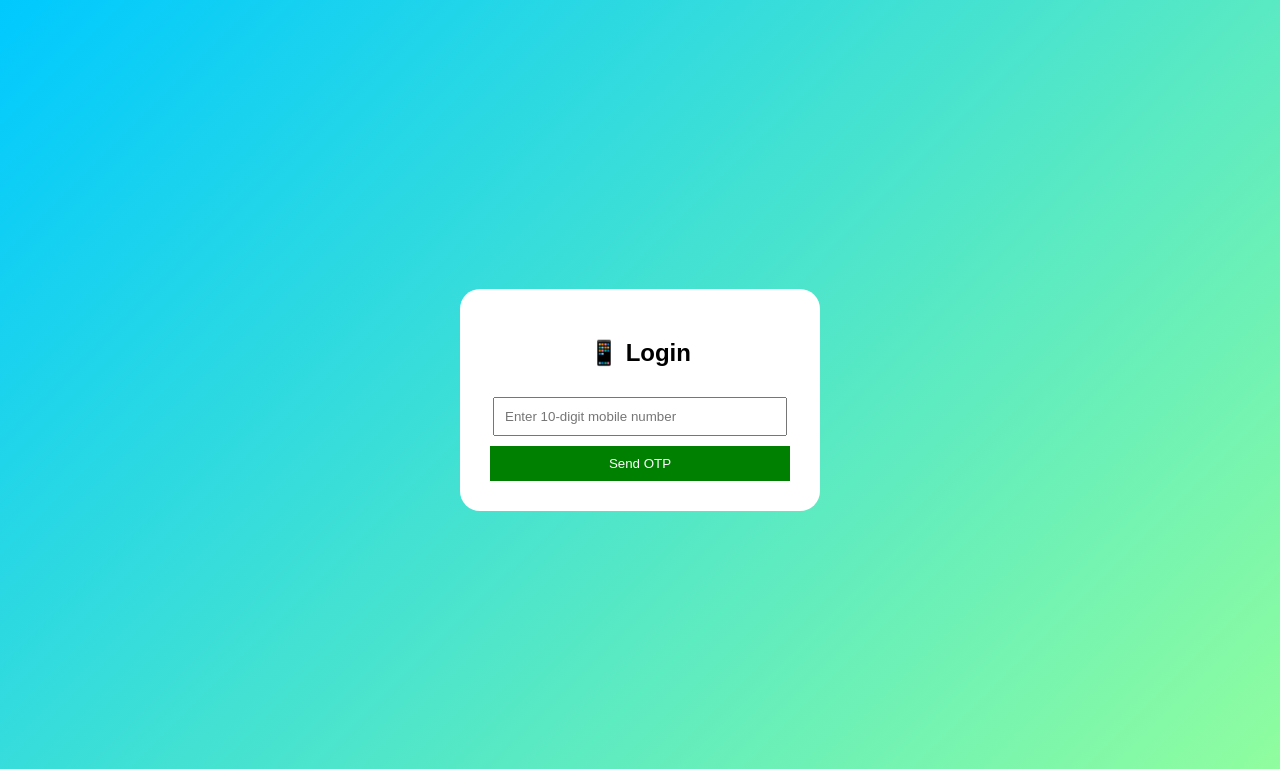
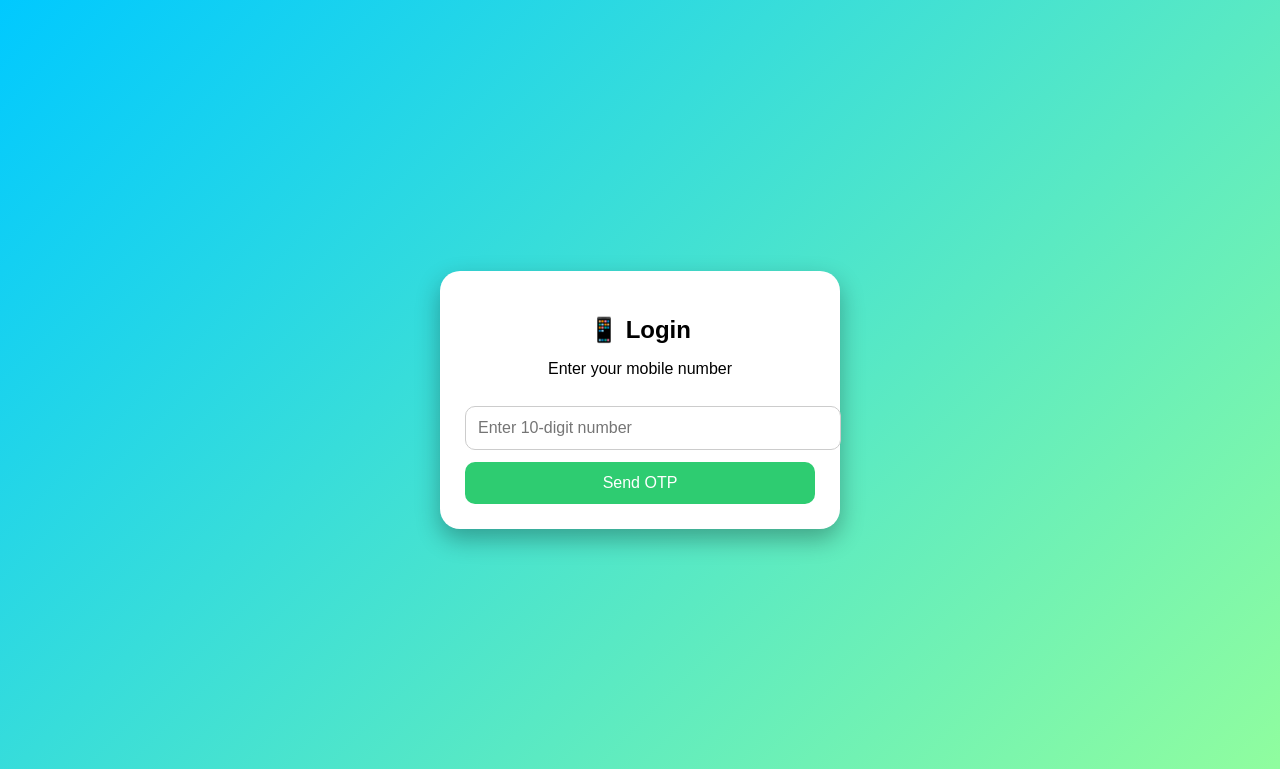
Before and after one commit to Dharun7715/Veg-Store2, a Python web app: template templates/login.html in a window 1280 px wide. Shown: the top 769 px of the page. Run offline with Jinja, Linux system fonts and the light colour scheme; the template is opened without the code that fills it, so the values that code supplies are empty.

Commit message:
Update login.html

```diff
--- a/templates/login.html
+++ b/templates/login.html
@@ -2,6 +2,8 @@
 <html>
 <head>
 <title>Login</title>
+<meta name="viewport" content="width=device-width, initial-scale=1.0">
+
 <style>
 body {
     margin: 0;
@@ -13,26 +15,49 @@
     height: 100vh;
 }
 
+/* card */
 .box {
     background: white;
-            padding: 30px;
+    padding: 25px;
     border-radius: 20px;
-            width: 300px;
+    width: 90%;
+    max-width: 350px;
     text-align: center;
+    box-shadow: 0 10px 25px rgba(0,0,0,0.3);
+    animation: pop 0.4s ease;
+}
+
+h2 {
+    margin-bottom: 10px;
 }
 
 input {
-            width: 90%;
-            padding: 10px;
-            margin: 10px 0;
+    width: 100%;
+    padding: 12px;
+    margin: 12px 0;
+    border-radius: 10px;
+    border: 1px solid #ccc;
+    font-size: 16px;
 }
 
 button {
     width: 100%;
-            padding: 10px;
-            background: green;
+    padding: 12px;
+    background: #2ecc71;
     color: white;
     border: none;
+    border-radius: 10px;
+    font-size: 16px;
+}
+
+button:hover {
+    background: #27ae60;
+}
+
+/* animation */
+@keyframes pop {
+    from {transform: scale(0.9); opacity: 0;}
+    to {transform: scale(1); opacity: 1;}
 }
 </style>
 </head>
@@ -40,14 +65,15 @@
 <body>
 
 <div class="box">
+
 <h2>📱 Login</h2>
+<p>Enter your mobile number</p>
 
 <form method="POST">
-        <input type="text" name="phone"
-               placeholder="Enter 10-digit mobile number"
-               maxlength="10" required>
-        <button type="submit">Send OTP</button>
+    <input type="text" name="phone" placeholder="Enter 10-digit number" required>
+    <button>Send OTP</button>
 </form>
+
 </div>
 
 </body>
```
Lines whose indentation alone changed are shown as unchanged.
